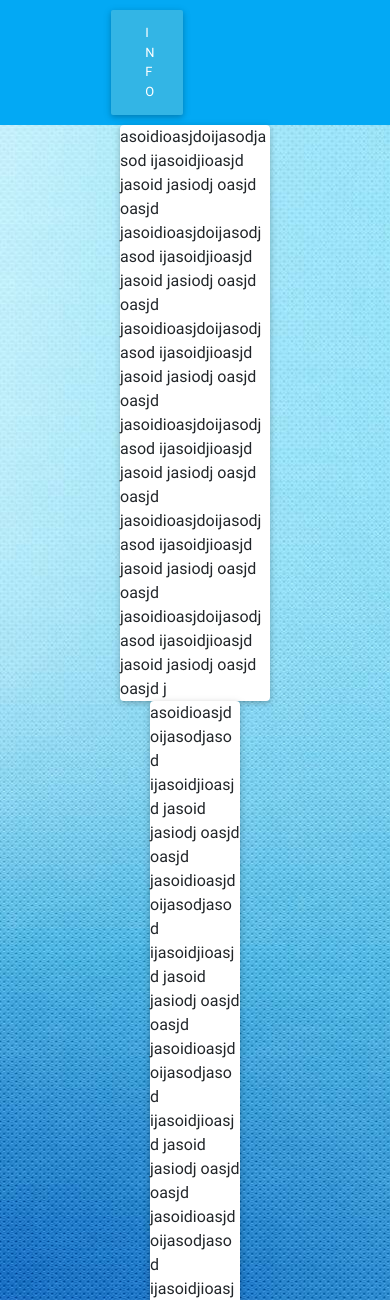
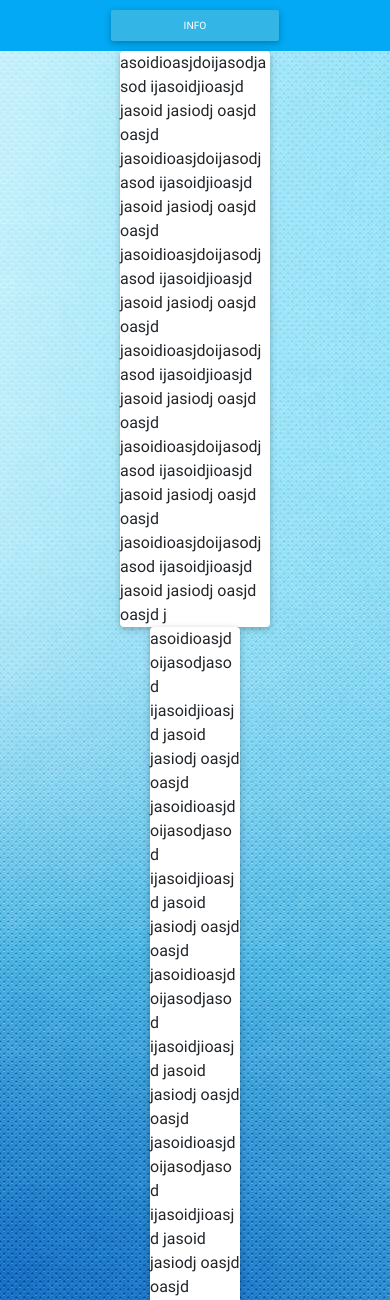
Before and after one commit to kevinjmr/clinica, a PHP site: page /paciente.php in a window 390 px wide. Shown: the top 1300 px of the page. Run offline with PHP 8.4, Linux system fonts and the light colour scheme; the visitor is signed in with stand-in values (Sample User, id 1).

Commit message:
cambio pequeño

```diff
--- a/paciente.php
+++ b/paciente.php
@@ -15,7 +15,7 @@ if( $varcomparacion == null || $varcomparacion == ''){
 <!DOCTYPE html>
 <html>
 <head>
-	<title></title>
+	<title>Paciente</title>
 	<meta http-equiv="Content-Type" content="text/html; charset=UTF-8">
   <meta name="viewport" content="width=device-width, initial-scale=1, shrink-to-fit=no">
   <meta name="description" content="">
@@ -35,21 +35,19 @@ if( $varcomparacion == null || $varcomparacion == ''){
     }
   </style>
 </head>
+
 <body background="src/fondo.jpg">
 <nav class="light-blue site-header py-1">
-    	<div class="col-12 container d-flex flex-column flex-md-row">
-    		<div class="col-7 container d-flex flex-column flex-md-row">
-    			<h2 class="py-2 px-2 d-none d-md-inline-block" href="#modal-select-paciente" data-toggle="modal" >Paciente</h2>
-          <button type="button" class="btn btn-info" style="max-width: 40%; max-height:  50%;" data-dismiss="modal">info</button>
-    		</div>
-    		<div class="col-6 container d-flex flex-column flex-md-row">
-          <div class="col-4 container d-flex flex-column flex-md-row"></div>
-          <div class="col-2 container d-flex flex-column flex-md-row">
-          <a class="text-dark py-2 px-2 d-none d-md-inline-block" href="#">Bienvenido: <?php echo $_SESSION['nombre'] ?> </a>
-            <a class="text-dark py-2 px-2 d-none d-md-inline-block" href="cerrar.php">Cerrar Sesion</a>
-
+    	<div class="container d-flex flex-column flex-md-row">
+    		<div class="col-4 container d-flex flex-column flex-md-row">
+    			<a class="font-weight-bold py-2 px-2 d-none d-md-inline-block" >Bienvenido: <?php echo $_SESSION['nombre'] ?> </a>
+        </div>
+    		<div class="col-8 container d-flex flex-column flex-md-row">
+            <div class="col-12 justify-content-end container d-flex flex-column flex-md-row">
+              <button type="button" class="btn btn-sm btn-info" href="#modal-select-paciente" data-toggle="modal">INFO</button>
+              <a class="text-dark py-2 px-2 d-none d-md-inline-block" href="cerrar.php">Cerrar Sesion</a>
             </div>
-    		</div>
+          </div>
     	</div>
   </nav>
 
```
Also changed, not shown: reserva.php (+15 -5 lines).
